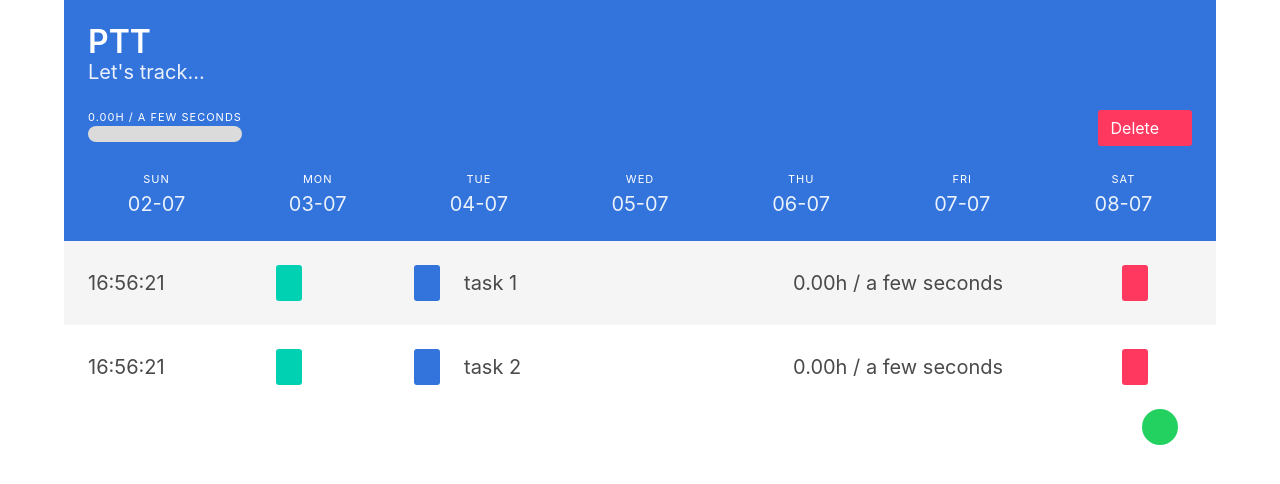
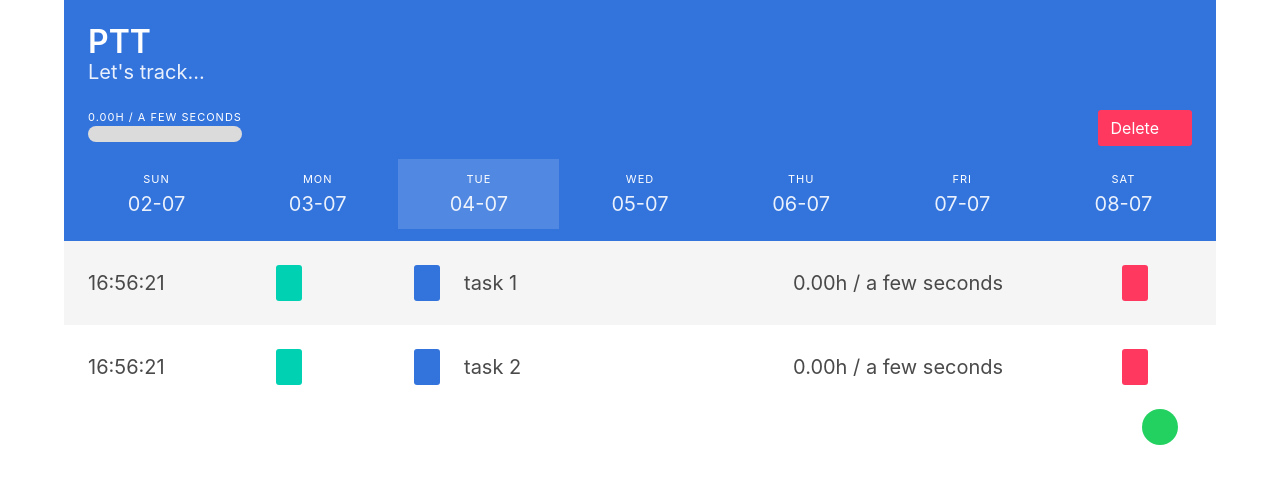
Before and after one commit to PavelSyr/PTT, a Vue app: page / in a window 1280 px wide. Shown: the top 484 px of the page. Built offline with nearby package versions, Linux system fonts and the light colour scheme; some icons are missing.

Commit message:
highlight current day

```diff
--- a/src/app/components/calendar/DayOfWeek.vue
+++ b/src/app/components/calendar/DayOfWeek.vue
@@ -1,5 +1,7 @@
 <template>
-    <div class="column has-text-centered">
+    <div
+        class="column has-text-centered"
+        :class="{ 'current-day': isCurrentDay }">
         <p class="heading">{{ dayOfWeek }}</p>
         <p class="subtitle">{{ shortDate }}</p>
     </div>
@@ -15,7 +17,19 @@ export default {
         shortDate: {
             type: String,
             required: true,
+        },
+        isCurrentDay: {
+            type: Boolean,
+            required: false,
+            default: () => false,
         }
     },
 }
 </script>
+<style lang="scss" scoped>
+
+.current-day {
+    background-color:rgba($color: #ffffff, $alpha: 0.15);
+}
+
+</style>
--- a/src/app/components/calendar/WeekComponent.vue
+++ b/src/app/components/calendar/WeekComponent.vue
@@ -5,6 +5,7 @@
          :key="data.id"
          :dayOfWeek="data.dayOfWeek"
          :shortDate="data.shortDate"
+         :isCurrentDay="data.isCurrentDay"
          @click="()=>selectDay(data)"
         >
         </day-of-week>
--- a/src/app/seed.js
+++ b/src/app/seed.js
@@ -34,12 +34,12 @@ export const seedData = {
         ];
     },
 
-    createDayData(date) {
+    createDayData(date, isCurrentDay) {
         return {
             dayOfWeek: timeProvider.getDayOfWeek(date),
             shortDate: timeProvider.getShortDate(date),
             date: date,
-            isCurrentDay : false,
+            isCurrentDay : isCurrentDay,
         }
     },
 
@@ -48,8 +48,9 @@ export const seedData = {
      * @returns
      */
     createWeek(date) {
+        const timestamp = date.getTime();
         return timeProvider
             .getWeek(date)
-            .map(day => this.createDayData(day))
+            .map(day => this.createDayData(day, day === timestamp))
     }
 }
--- a/src/app/timeProvider.js
+++ b/src/app/timeProvider.js
@@ -41,7 +41,7 @@ export const timeProvider = {
         return Array
             .from(
                 { length: 7 },
-                (value, index) => moment(dateTime).weekday(index)
+                (value, index) => moment(dateTime).weekday(index).valueOf()
             );
     },
 
--- a/src/app/vstore/data/vstate.js
+++ b/src/app/vstore/data/vstate.js
@@ -3,6 +3,6 @@ import { seedData } from "../../seed.js";
 export const state = {
     tasks: seedData.createTasksDev(),
     calendar: {
-        currentWeek: seedData.createWeek(),
+        currentWeek: seedData.createWeek(new Date()),
     }
 }
```
Also changed, not shown: 1 other file (tests, documents, lock files or other folders).
